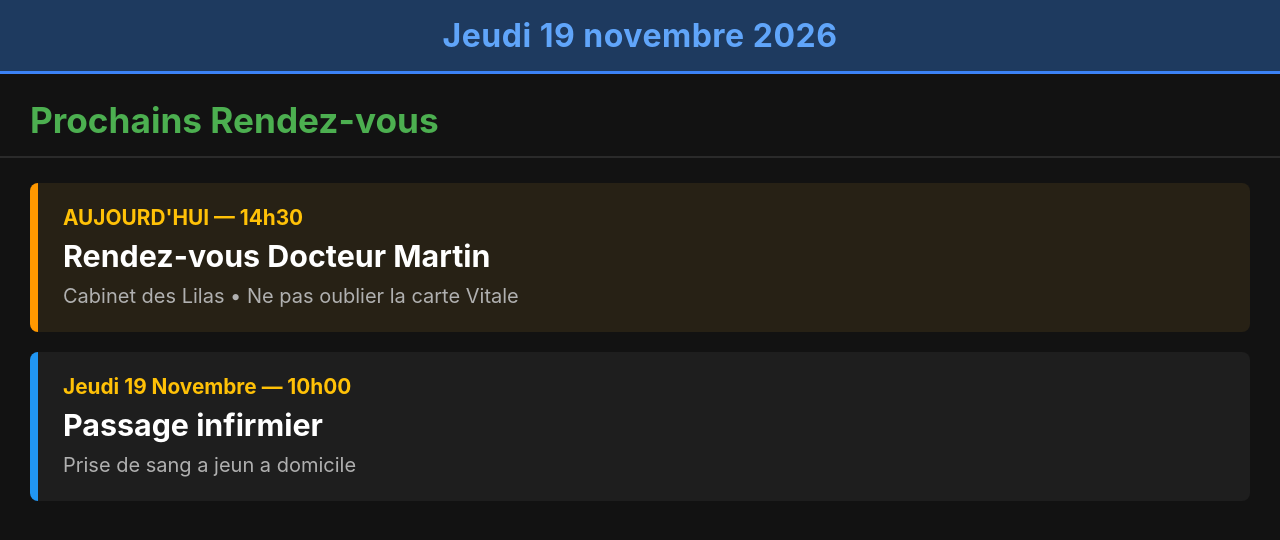
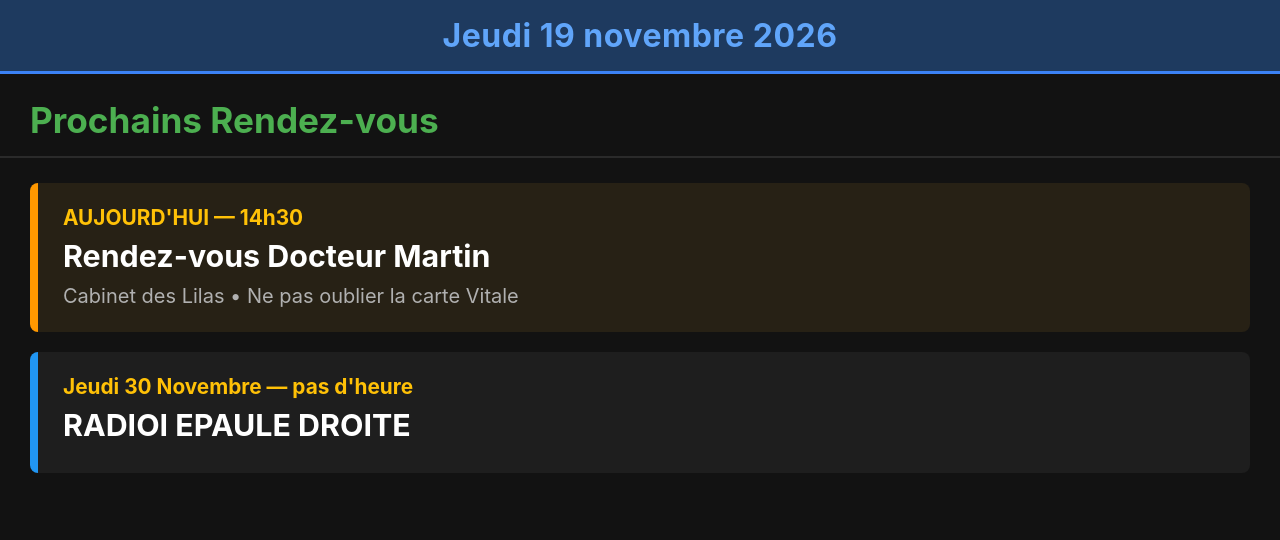
Before and after one commit to malko06/NICEagenda, a plain HTML site: page index.html in a window 1280 px wide. Drawn offline with Linux system fonts and the light colour scheme.

Commit message:
Update index.html

```diff
--- a/index.html
+++ b/index.html
@@ -34,9 +34,9 @@
 
         <!-- Rendez-vous a venir -->
         <article class="event-card">
-            <div class="event-date">Jeudi 19 Novembre &mdash; 10h00</div>
-            <div class="event-title">Passage infirmier</div>
-            <div class="event-details">Prise de sang a jeun a domicile</div>
+            <div class="event-date">Jeudi 30 Novembre &mdash; pas d'heure</div>
+            <div class="event-title">RADIOI EPAULE DROITE</div>
+            <div class="event-details"></div>
         </article>
     </main>
 
```
